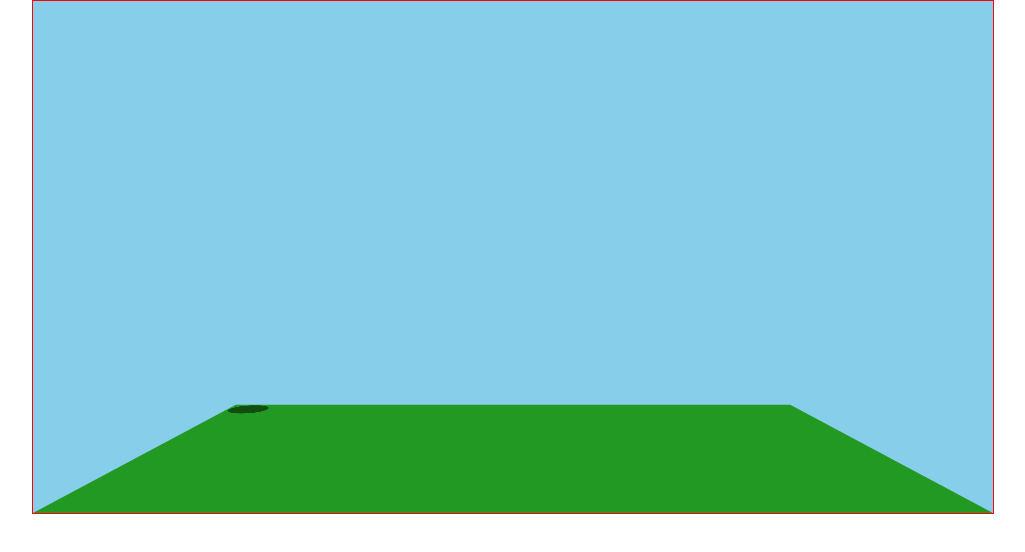
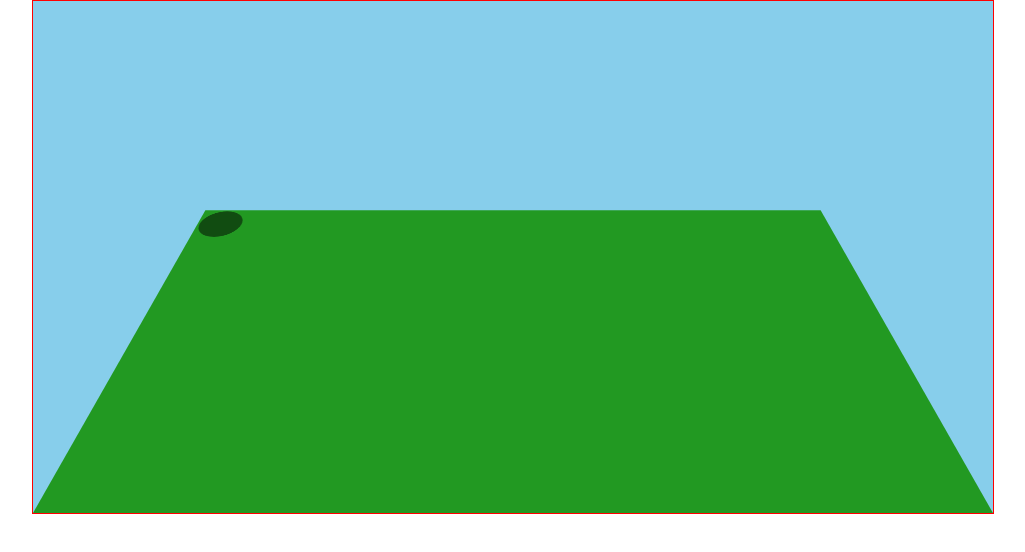
Before and after one commit to Cyborg572/aukera-library, a plain HTML site: page index.html in a window 1280 px wide. Shown: the whole page, without its empty margins (127-1152 px from the left). Drawn offline with Linux system fonts and the light colour scheme.

Commit message:
Replaced Map with Terrain
The terrain object works the same as the map did, but it acts a
bit like an actor. It also includes a constructor for the tiles.
Instead of just generating a bunch of HTML to render the terrain,
the new object creates a bunch of Tile objects on init, and when
asked to render it just adjusts the heights on everything.

Terrain objects have a function for roomEnter, and adjust
to the new room imediately. This allows it to just sit in the
game and do it's thing.

Major step on issue #14

```diff
--- a/less/terrain.less
+++ b/less/terrain.less
@@ -5,7 +5,7 @@
 	display:block; width: 15em; height: 8em;
 	//background: @grass;
 	-webkit-transform-origin: bottom center;
-	-webkit-transform: translate3d(0, 0, 0) rotateX(90deg);
+	-webkit-transform: translate3d(0, 0, 0) rotateX(50deg);
 	-webkit-backface-visibility: hidden;
 	-webkit-transform-style: ~"preserve-3d";
 
@@ -19,6 +19,7 @@
 			position: absolute; //right: 0; left: 0;
 			width: 1em; height: 1em;
 			background: @grass;
+			-webkit-transition: all 0.25s ease-out;
 			//border: 1px solid darken(@grass, 10%);
 		}
 		// Connections
@@ -31,6 +32,7 @@
 			width: 1em; height: 1em;
 			-webkit-transform: rotateX(-90deg);
 			-webkit-backface-visibility: hidden;
+			-webkit-transition: all 0.25s ease-out;
 			background: @earth;
 			&.wall-N {
 					top: 0;
--- a/scripts/Game.js
+++ b/scripts/Game.js
@@ -45,7 +45,7 @@
 
 		// Run all the update functions
 		for (i = 0; i < actorCount; i += 1) {
-			this.actors[i].update();
+			if (this.actors[i].update) { this.actors[i].update(); }
 		}
 
 		// Run update again as soon as possible
@@ -81,12 +81,12 @@
 	 * @param room An object with all the room data.
 	 */
 	auk.Game.prototype.setRoom = function (room) {
-		var moduleCount = auk.modules.length,
+		var actorCount = this.actors.length,
 		    i;
 		this.room = room;
 		// Run all the roomEnter functions
-		for (i = 0; i < moduleCount; i += 1) {
-			if (auk.modules[i].roomEnter) { auk.modules[i].roomEnter(this); }
+		for (i = 0; i < actorCount; i += 1) {
+			if (this.actors[i].roomEnter) { this.actors[i].roomEnter(this); }
 		}
 	};
 
--- a/scripts/Map.js
+++ /dev/null
@@ -1,175 +0,0 @@
-/*
- * ---------------------------------------------------------------------------
- *	Map.js
- *	This file extends the game engine to be able to use map files that are
- *	sent from the server as jSon objects
- * ---------------------------------------------------------------------------
- */
-
-(function (auk) {
-
-	"use strict";
-
-	// =======================================================================
-	//	Create the Map constructor
-	// =======================================================================
-
-	/*
-	 * auk.Map()
-	 *
-	 * Constructor for Map objects
-	 *
-	 * @param mapData An object containing all the data for the map
-	 *
-	 */
-
-	auk.Map = function () {
-		// Create a div to hold the tiles.
-		this.html = document.createElement('div');
-	};
-
-	// =======================================================================
-	//	Extend the constructor's prototype
-	// =======================================================================
-
-	/**
-	 * Returns an documentFragment containing the renered HTML for the
-	 * terrain of the map
-	 *
-	 * @param room The room whose terrain needs rendering.
-	 */
-
-	auk.Map.prototype.render = function (room) {
-
-		// Variable declaration
-		var frag = document.createDocumentFragment(),
-		    m = Math,
-		    width = room.size[0],
-		    height = room.size[1],
-		    terrain = room.terrain,
-		    tile,
-		    tileCap,
-		    tileWalls = {},
-		    tileClasses,
-		    adjacentZ,
-		    x,
-		    y,
-		    z;
-
-		for (x = 0; x < width; x += 1) {
-			for (y = 0; y < height; y += 1) {
-
-				// Determine the tiles height
-				z = terrain[x][y];
-
-				// Create a div for the tile and the cap
-				tile = document.createElement('div');
-				tileCap = document.createElement('div');
-				// Put the cap into the tile
-				tile.appendChild(tileCap);
-
-				// Adjust the styles to position the tiles
-				//tile.style.left = x + 'em';
-				//tile.style.top = y + 'em';
-				//tile.style.zIndex = y;
-				//tileCap.style.top = (-z/2) + 'em';
-				//tileCap.style.bottom = (z/2) + 'em';
-				tile.style.webkitTransform = "translate3D("+x+"em, "+y+"em, 0px)";
-				tileCap.style.webkitTransform = "translate3D(0px, 0px, "+(z/2)+"em)";
-
-				// Add all the basic classes
-				tileClasses  = ['tile'];
-
-				// Check adjacent tiles and add walls and borders
-
-				// North
-				adjacentZ = terrain[x][y-1] || 0;
-				if (adjacentZ < z) {
-					tileWalls.north = document.createElement('div');
-					tileWalls.north.className = 'wall wall-N';
-					tile.appendChild(tileWalls.north);
-					tileWalls.north.style.height = (z - adjacentZ) / 2 + 'em';
-					tileWalls.north.style.webkitTransform = "translate3D(0, 0, " + adjacentZ/2 + "em) rotateX(90deg)";
-				} else if (adjacentZ === z) {
-					tileClasses.push('connect-n');
-				}
-
-				// East
-				adjacentZ = x < width-1 ? terrain[x+1][y] : 0;
-				if (adjacentZ < z) {
-					tileWalls.east = document.createElement('div');
-					tileWalls.east.className = 'wall wall-E';
-					tile.appendChild(tileWalls.east);
-					tileWalls.east.style.width = (z - adjacentZ) / 2 + 'em';
-					tileWalls.east.style.webkitTransform = "translate3D(0, 0, " + adjacentZ/2 + "em) rotateY(90deg)";
-				} else if (adjacentZ === z) {
-					tileClasses.push('connect-e');
-				}
-
-				// South
-				adjacentZ = terrain[x][y+1] || 0;
-				if (adjacentZ < z) {
-					tileWalls.south = document.createElement('div');
-					tileWalls.south.className = 'wall wall-S';
-					tile.appendChild(tileWalls.south);
-					tileWalls.south.style.height = (z - adjacentZ) / 2 + 'em';
-					tileWalls.south.style.webkitTransform = "translate3D(0, 0, " + adjacentZ/2 + "em) rotateX(-90deg)";
-				} else if (adjacentZ === z) {
-					tileClasses.push('connect-s');
-				}
-
-				// West
-				adjacentZ = x > 0 ? terrain[x-1][y] : 0;
-				if (adjacentZ < z) {
-					tileWalls.west = document.createElement('div');
-					tileWalls.west.className = 'wall wall-W';
-					tile.appendChild(tileWalls.west);
-					tileWalls.west.style.width = (z - adjacentZ) / 2 + 'em';
-					tileWalls.west.style.webkitTransform = "translate3D(0, 0, " + adjacentZ/2 + "em) rotateY(-90deg)";
-				} else if (adjacentZ === z) {
-					tileClasses.push('connect-w');
-				}
-
-
-				// Add the classes to the tile
-				tile.className = tileClasses.join(' ');
-				tileCap.className = 'cap';
-				// Add the tile to the layer
-				frag.appendChild(tile);
-
-			}
-		}
-
-		return frag;
-
-	};
-
-	// ========================================================================
-	//	Map library 'event' handlers
-	// ========================================================================
-
-	/*
-	 * Map.init
-	 *
-	 * Called during a Game objects init function to set up map support
-	 *
-	 * @param game: The game object to configure
-	 *
-	 */
-
-	auk.modules.push(auk.Map);
-
-	auk.Map.init = function (game) {
-		game.terrain = new auk.Map();
-		game.display.appendChild(game.terrain.html);
-	};
-
-
-	auk.Map.roomEnter = function (game) {
-		game.terrain.html.innerHTML = "";
-		if (game.room.terrain) {
-			game.terrain.html.appendChild(game.terrain.render(game.room));
-		}
-	};
-
-}(window.auk = window.auk || {}));
--- /dev/null
+++ b/scripts/Terrain.js
@@ -0,0 +1,218 @@
+/**
+ * Terrain Rendering and management
+ *
+ * This file extends the game engine to be able to render terrain included in
+ * room objects. It half-emulates an actor in order to listen to the events
+ * that it needs.
+ */
+
+(function (auk) {
+
+	"use strict";
+
+	// =======================================================================
+	//	Create the Terrain constructor
+	// =======================================================================
+
+	/**
+	 * Constructor for Terrain objects
+	 *
+	 * @param mapData An object containing all the data for the map
+	 */
+
+	auk.Terrain = function (width, height, startTerrain) {
+		var tile,
+		    x,
+		    y;
+
+		// Store the important information
+		this.width = width;
+		this.height = height;
+		this.startTerrain = startTerrain;
+
+		// Add the tiles array
+		this.tiles = [];
+		// Create a div to hold the tile html.
+		this.html = document.createElement('div');
+
+		// Create the necessary tile objects.
+		for (x = 0; x < width; x += 1) {
+			this.tiles[x] = [];
+			for (y = 0; y < height; y += 1) {
+				this.tiles[x][y] = new auk.Terrain.Tile(x, y);
+				this.html.appendChild(this.tiles[x][y].html);
+			}
+		}
+	};
+
+	// =======================================================================
+	//	Extend the constructor's prototype
+	// =======================================================================
+
+	/**
+	 * Handles changing rooms
+	 *
+	 * The game object calls this function whenver the room changes, giving
+	 * the terrain a chance to adjust.
+	 *
+	 * @param game The game object itself
+	 */
+	auk.Terrain.prototype.roomEnter = function (game) {
+		// Just adjust all the heights
+		this.render(game.room);
+	};
+
+	/**
+	 * Returns an documentFragment containing the renered HTML for the
+	 * terrain of the map
+	 *
+	 * @param room The room whose terrain needs rendering.
+	 */
+	auk.Terrain.prototype.render = function (room) {
+
+		// Variable declaration
+		var frag = document.createDocumentFragment(),
+		    width = this.width,
+		    height = this.height,
+		    terrain = room.terrain,
+		    tile,
+		    adjacents = [],
+		    x,
+		    y,
+		    z;
+
+		for (x = 0; x < width; x += 1) {
+			for (y = 0; y < height; y += 1) {
+
+				// Grab the tile
+				tile = this.tiles[x][y];
+
+				// Get the tile's height, using || to fall back on 0.
+				z = ( terrain[x] || [] )[y] || 0;
+
+				// Get the adjacent heights, using ||'s to fall back to 0.
+				adjacents[0] = ( terrain[x]     || [] )[y - 1] || 0;
+				adjacents[1] = ( terrain[x + 1] || [] )[y]     || 0;
+				adjacents[2] = ( terrain[x]     || [] )[y + 1] || 0;
+				adjacents[3] = ( terrain[x - 1] || [] )[y]     || 0;
+
+				// Set the tile's height
+				tile.setHeight(z, adjacents);
+
+				// Add all the basic classes
+				tile.html.className = 'tile';
+				tile.html.className += adjacents[0] === z ? ' connect-n' : '';
+				tile.html.className += adjacents[1] === z ? ' connect-e' : '';
+				tile.html.className += adjacents[2] === z ? ' connect-s' : '';
+				tile.html.className += adjacents[3] === z ? ' connect-w' : '';
+
+			}
+		}
+
+		return frag;
+
+	};
+
+	// =======================================================================
+	//	Create the Tile constructor
+	// =======================================================================
+
+	/**
+	 * Creates a Tile object
+	 *
+	 * The tile object keeps track of a single tile of the terrain, and contains
+	 * convenience functions for adjusting the height and whatnot.
+	 */
+	auk.Terrain.Tile = function (x, y) {
+
+		// Create all the tile parts
+		this.html = document.createElement('div');
+		this.cap = document.createElement('div');
+		this.walls = [
+			document.createElement('div'),
+			document.createElement('div'),
+			document.createElement('div'),
+			document.createElement('div')
+		];
+
+		// Configure each part
+		this.html.className = "tile";
+		this.html.style.webkitTransform = "translate3D("+x+"em, "+y+"em, 0px)";
+
+		this.cap.className = "cap";
+		this.cap.style.webkitTransitionDelay = (x/20) + "s";
+
+		this.walls[0].className = "wall wall-N";
+		this.walls[0].style.webkitTransitionDelay = (x/20) + "s";
+
+		this.walls[1].className = "wall wall-E";
+		this.walls[1].style.webkitTransitionDelay = (x/20) + "s";
+
+		this.walls[2].className = "wall wall-S";
+		this.walls[2].style.webkitTransitionDelay = (x/20) + "s";
+
+		this.walls[3].className = "wall wall-W";
+		this.walls[3].style.webkitTransitionDelay = (x/20) + "s";
+
+		// Assemble it
+		this.html.appendChild(this.walls[0]);
+		this.html.appendChild(this.walls[1]);
+		this.html.appendChild(this.walls[2]);
+		this.html.appendChild(this.walls[3]);
+		this.html.appendChild(this.cap);
+
+	};
+
+	/**
+	 * Adjusts the height of the tile
+	 *
+	 * Moves the cap and changes the widths and heights and positions of all
+	 * the tile walls so that everything's at the right height an meets up with
+	 * the adjacent cells properly.
+	 *
+	 * @param h The height to set the tile to
+	 * @param a An array containing the heights of the adjacent tiles
+	 */
+	auk.Terrain.Tile.prototype.setHeight = function (h, a) {
+		// Move the Cap to the right height
+		this.cap.style.webkitTransform = "translate3D(0px, 0px, "+(h/2)+"em)";
+
+		// Adjust the walls
+		// North
+		if (h > a[0]) {
+			this.walls[0].style.height = (h - a[0]) / 2 + 'em';
+			this.walls[0].style.webkitTransform = "translate3D(0, 0, " + a[0]/2 + "em) rotateX(90deg)";
+		} else {
+			this.walls[0].style.height = 0;
+		}
+
+		// East
+		if (h > a[1]) {
+			this.walls[1].style.width = (h - a[1]) / 2 + 'em';
+			this.walls[1].style.webkitTransform = "translate3D(0, 0, " + a[1]/2 + "em) rotateY(90deg)";
+		} else {
+			this.walls[1].style.width = 0;
+			this.walls[1].style.webkitTransform = "translate3D(0, 0, 0) rotateY(90deg)";
+		}
+
+		// South
+		if (h > a[2]) {
+			this.walls[2].style.height = (h - a[2]) / 2 + 'em';
+			this.walls[2].style.webkitTransform = "translate3D(0, 0, " + a[2]/2 + "em) rotateX(-90deg)";
+		} else {
+			this.walls[2].style.height = 0;
+			this.walls[2].style.webkitTransform = "translate3D(0, 0, 0) rotateX(-90deg)";
+		}
+
+		// West
+		if (h > a[3]) {
+			this.walls[3].style.width = (h - a[3]) / 2 + 'em';
+			this.walls[3].style.webkitTransform = "translate3D(0, 0, " + a[3]/2 + "em) rotateY(-90deg)";
+		} else {
+			this.walls[3].style.width = 0;
+			this.walls[3].style.webkitTransform = "translate3D(0, 0, 0) rotateY(-90deg)";
+		}
+
+	};
+
+}(window.auk = window.auk || {}));
--- a/scripts/script.js
+++ b/scripts/script.js
@@ -5,7 +5,7 @@
 	// Create a test map to use until more of this project is built
 	var testRoom,
 	    testRoom2,
-	    mapObj,
+	    terrain,
 	    game,
 	    actor;
 
@@ -37,21 +37,21 @@
 		gps:     [0, 0, 0],
 		size:    [15, 8],
 		terrain: [
-			[0, 0, 0, 0, 0, 0, 1, 0],
-			[0, 2, 1, 1, 0, 0, 0, 0],
-			[0, 2, 1, 0, 0, 0, 0, 4],
-			[0, 2, 1, 0, 0, 0, 0, 4],
-			[0, 2, 1, 0, 0, 0, 0, 0],
-			[0, 2, 1, 1, 0, 0, 0, 0],
 			[0, 0, 0, 0, 0, 0, 0, 0],
-			[1, 0, 0,-1,-2,-1, 0, 0],
-			[1, 0, 0,-1,-2,-1, 0, 0],
-			[0, 0, 1, 1, 1, 1, 1, 0],
-			[0, 0, 1, 2, 2, 2, 1, 0],
-			[0, 0, 1, 2, 3, 2, 1, 0],
-			[0, 0, 1, 2, 2, 2, 1, 0],
-			[0, 0, 1, 1, 1, 1, 1, 0],
-			[0, 0, 0, 3, 3, 3, 0, 0]
+			[0, 0, 3, 3, 3, 3, 0, 0],
+			[0, 0, 2, 2, 2, 2, 0, 0],
+			[0, 0, 1, 1, 1, 1, 0, 0],
+			[0, 0, 2, 2, 2, 2, 0, 0],
+			[0, 0, 3, 3, 3, 3, 0, 0],
+			[0, 0, 0, 0, 0, 0, 0, 0],
+			[0, 0, 0, 0, 0, 0, 0, 0],
+			[0, 0, 0, 0, 0, 0, 0, 0],
+			[0, 0,-1,-1,-1,-1,-1, 0],
+			[0, 0,-1,-2,-2,-2,-1, 0],
+			[0, 0,-1,-2,-3,-2,-1, 0],
+			[0, 0,-1,-2,-2,-2,-1, 0],
+			[0, 0,-1,-1,-1,-1,-1, 0],
+			[0, 0, 0, 0, 0, 0, 0, 0]
 		]
 	};
 
@@ -66,7 +66,13 @@
 
 	setTimeout(function(){
 		game.setRoom(testRoom2);
+		//terrain.render(testRoom2);
 	}, 3000);
+
+	terrain = new auk.Terrain(game.room.size[0], game.room.size[1], game.room.terrain);
+
+	game.addActor(terrain);
+	terrain.render(game.room);
 
 	game.addActor(
 		(new auk.Actor(5,5,6))
```
Also changed, not shown: index.html (+1 -1 lines).
